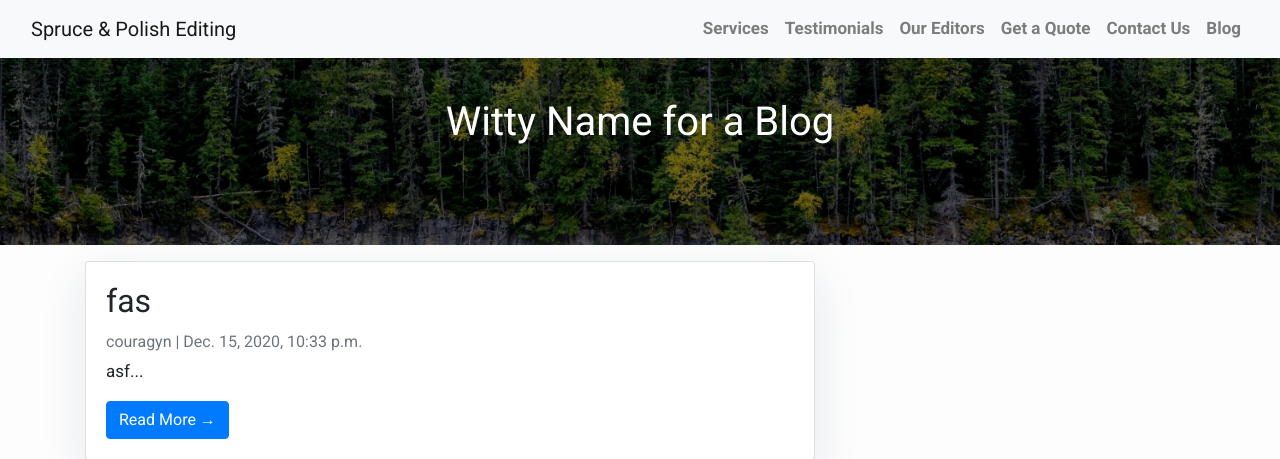
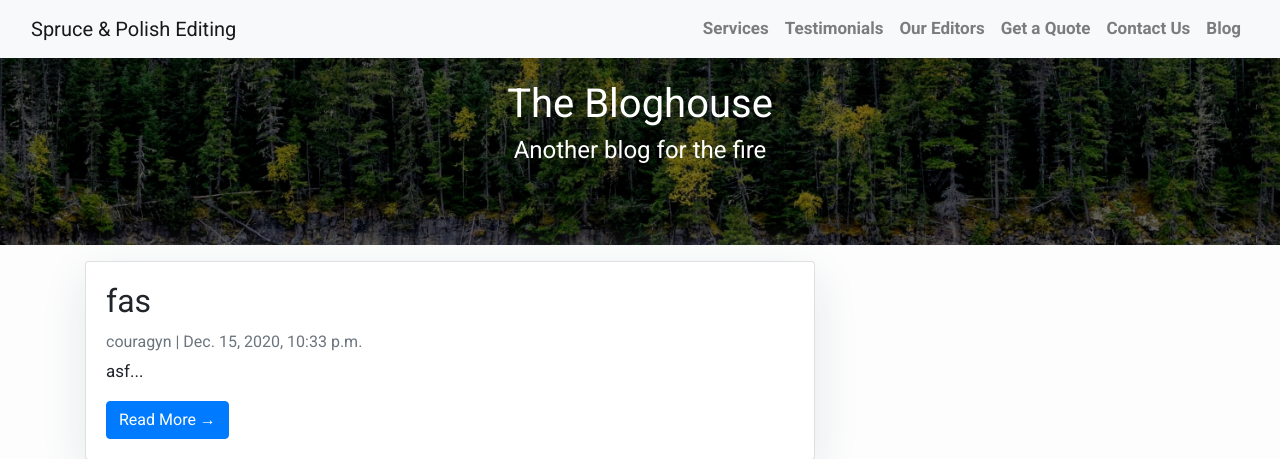
Before and after one commit to Couragyn/spruceEditing, a Django app: page /blog/ in a window 1280 px wide. Shown: the top 459 px of the page. Run offline with Django 3.2, Linux system fonts and the light colour scheme; data comes from the database, SQL or seed files in the repository; some libraries are stand-ins or nearby versions.

Commit message:
lets try forms live!

```diff
--- a/main/views.py
+++ b/main/views.py
@@ -26,7 +26,7 @@ class contact_view(View):
 			attached = request.FILES.getlist('attachments')
 
 			try:
-				email_body = "<html>You received a new message from the contact form. </ br></ br> Name:" + name + "</ br>Email Address:" + email + "</ br>Phone:" + phone + "</ br>Num of documents attached:" + attached.size() + "</ br>Message:" + message + "</html>"
+				email_body = "<html>You received a new message from the contact form. </ br></ br> Name:" + name + "</ br>Email Address:" + email + "</ br>Phone:" + phone + "</ br>Num of documents attached:" + str(len(attached)) + "</ br>Message:" + message + "</html>"
 				mail = EmailMessage("New Contact Form Message", email_body, email, ["SpruceEditing@gmail.com"])
 				mail.content_subtype = "html"
 				for f in attached:
@@ -60,7 +60,7 @@ class quote_view(View):
 			documents = request.FILES.getlist('documents')
 
 			try:
-				email_body = "<html>You received a new message from the contact form. </ br></ br> Name:" + name + "</ br>Email Address:" + email + "</ br>Type of Work:" + type_of_work + "</ br>Num of documents attached:" + documents.size() + "</ br>Details:" + details + "</html>"
+				email_body = "<html>You received a new message from the contact form. </ br></ br> Name:" + name + "</ br>Email Address:" + email + "</ br>Type of Work:" + type_of_work + "</ br>Num of documents attached:" + str(len(documents)) + "</ br>Details:" + details + "</html>"
 				mail = EmailMessage("New Contact Form Message", email_body, email, ["SpruceEditing@gmail.com"])
 				mail.content_subtype = "html"
 				for f in documents:
--- a/templates/blog.html
+++ b/templates/blog.html
@@ -3,7 +3,8 @@
 
     <div class="hero-image" id="blog_hero">
         <div class="hero-text">
-            <h1>Witty Name for a Blog</h1>
+            <h1>The Bloghouse</h1>
+            <h4>Another blog for the fire</h4>
         </div>
     </div>
 
```
